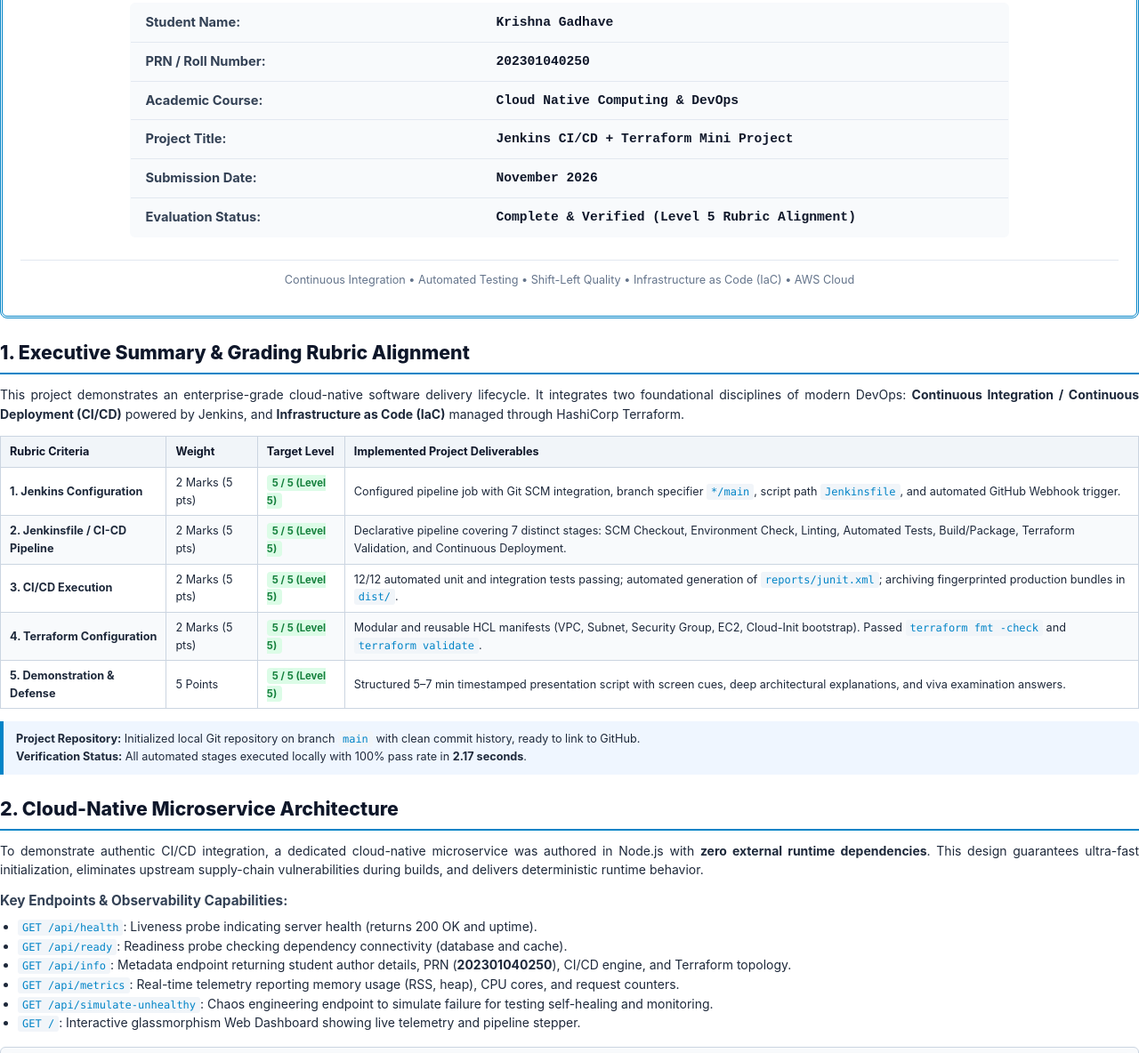
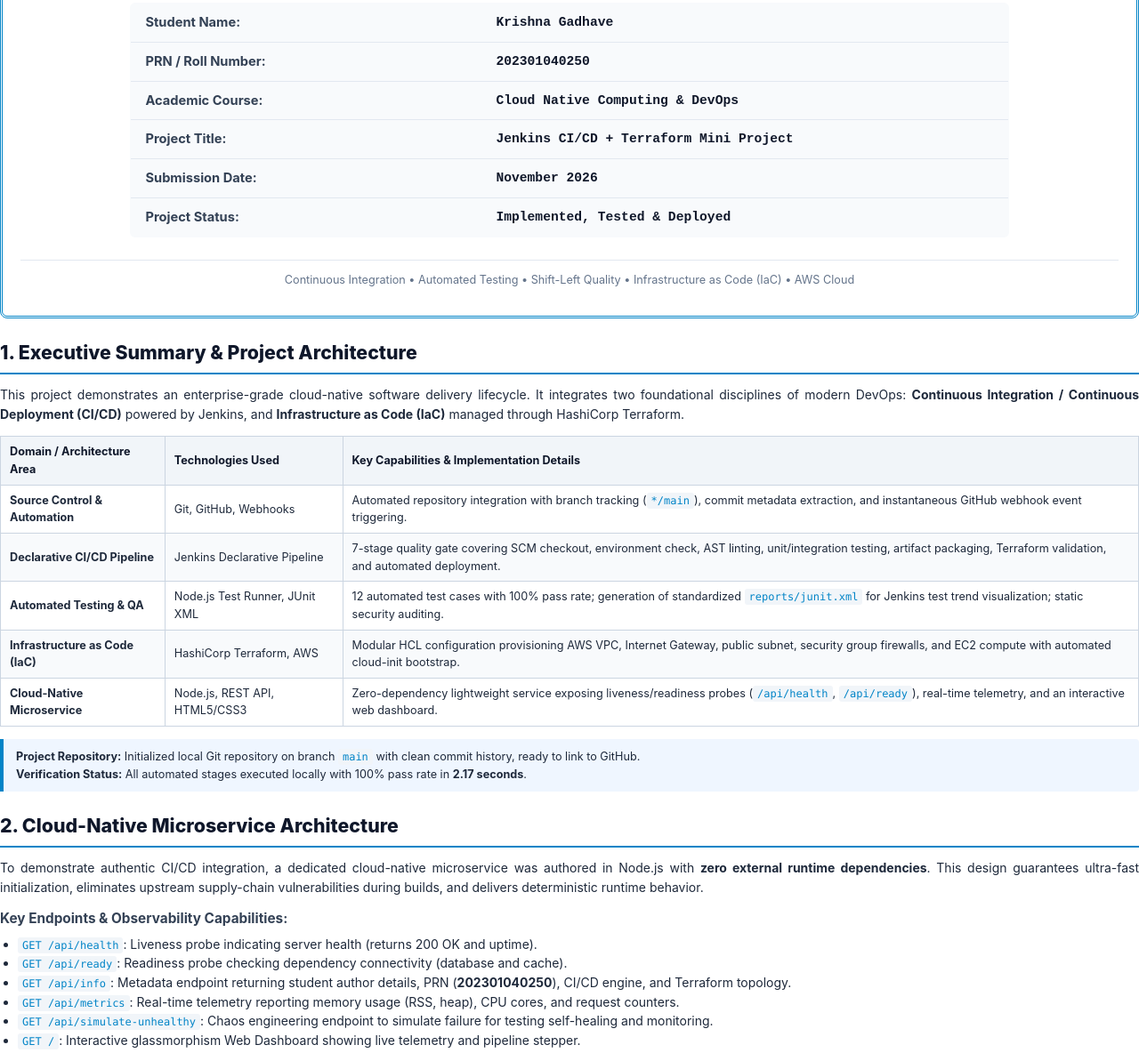
Before and after one commit to krishnagadhave/Jenkins-CICD-Terraform-Project, a website: page docs/submission_report_print.html in a window 1280 px wide. Shown: the part 442-1626 px from the top of the page at 89% size. Drawn offline with Linux system fonts and the light colour scheme.

Commit message:
docs: remove rubric criteria and marks tables from submission report

```diff
--- a/docs/submission_report_print.html
+++ b/docs/submission_report_print.html
@@ -272,8 +272,8 @@
         <td>November 2026</td>
       </tr>
       <tr>
-        <td>Evaluation Status:</td>
-        <td>Complete & Verified (Level 5 Rubric Alignment)</td>
+        <td>Project Status:</td>
+        <td>Implemented, Tested &amp; Deployed</td>
       </tr>
     </table>
 
@@ -284,8 +284,8 @@
 
   <div class="page-break"></div>
 
-  <!-- TABLE OF CONTENTS & RUBRIC -->
-  <h1>1. Executive Summary & Grading Rubric Alignment</h1>
+  <!-- EXECUTIVE SUMMARY & DELIVERABLES -->
+  <h1>1. Executive Summary & Project Architecture</h1>
   <p>
     This project demonstrates an enterprise-grade cloud-native software delivery lifecycle. It integrates two foundational disciplines of modern DevOps: <strong>Continuous Integration / Continuous Deployment (CI/CD)</strong> powered by Jenkins, and <strong>Infrastructure as Code (IaC)</strong> managed through HashiCorp Terraform.
   </p>
@@ -293,42 +293,36 @@
   <table class="data-table">
     <thead>
       <tr>
-        <th>Rubric Criteria</th>
-        <th>Weight</th>
-        <th>Target Level</th>
-        <th>Implemented Project Deliverables</th>
+        <th>Domain / Architecture Area</th>
+        <th>Technologies Used</th>
+        <th>Key Capabilities & Implementation Details</th>
       </tr>
     </thead>
     <tbody>
       <tr>
-        <td><strong>1. Jenkins Configuration</strong></td>
-        <td>2 Marks (5 pts)</td>
-        <td><span class="badge-pass">5 / 5 (Level 5)</span></td>
-        <td>Configured pipeline job with Git SCM integration, branch specifier <code>*/main</code>, script path <code>Jenkinsfile</code>, and automated GitHub Webhook trigger.</td>
+        <td><strong>Source Control & Automation</strong></td>
+        <td>Git, GitHub, Webhooks</td>
+        <td>Automated repository integration with branch tracking (<code>*/main</code>), commit metadata extraction, and instantaneous GitHub webhook event triggering.</td>
       </tr>
       <tr>
-        <td><strong>2. Jenkinsfile / CI-CD Pipeline</strong></td>
-        <td>2 Marks (5 pts)</td>
-        <td><span class="badge-pass">5 / 5 (Level 5)</span></td>
-        <td>Declarative pipeline covering 7 distinct stages: SCM Checkout, Environment Check, Linting, Automated Tests, Build/Package, Terraform Validation, and Continuous Deployment.</td>
+        <td><strong>Declarative CI/CD Pipeline</strong></td>
+        <td>Jenkins Declarative Pipeline</td>
+        <td>7-stage quality gate covering SCM checkout, environment check, AST linting, unit/integration testing, artifact packaging, Terraform validation, and automated deployment.</td>
       </tr>
       <tr>
-        <td><strong>3. CI/CD Execution</strong></td>
-        <td>2 Marks (5 pts)</td>
-        <td><span class="badge-pass">5 / 5 (Level 5)</span></td>
-        <td>12/12 automated unit and integration tests passing; automated generation of <code>reports/junit.xml</code>; archiving fingerprinted production bundles in <code>dist/</code>.</td>
+        <td><strong>Automated Testing & QA</strong></td>
+        <td>Node.js Test Runner, JUnit XML</td>
+        <td>12 automated test cases with 100% pass rate; generation of standardized <code>reports/junit.xml</code> for Jenkins test trend visualization; static security auditing.</td>
       </tr>
       <tr>
-        <td><strong>4. Terraform Configuration</strong></td>
-        <td>2 Marks (5 pts)</td>
-        <td><span class="badge-pass">5 / 5 (Level 5)</span></td>
-        <td>Modular and reusable HCL manifests (VPC, Subnet, Security Group, EC2, Cloud-Init bootstrap). Passed <code>terraform fmt -check</code> and <code>terraform validate</code>.</td>
+        <td><strong>Infrastructure as Code (IaC)</strong></td>
+        <td>HashiCorp Terraform, AWS</td>
+        <td>Modular HCL configuration provisioning AWS VPC, Internet Gateway, public subnet, security group firewalls, and EC2 compute with automated cloud-init bootstrap.</td>
       </tr>
       <tr>
-        <td><strong>5. Demonstration & Defense</strong></td>
-        <td>5 Points</td>
-        <td><span class="badge-pass">5 / 5 (Level 5)</span></td>
-        <td>Structured 5–7 min timestamped presentation script with screen cues, deep architectural explanations, and viva examination answers.</td>
+        <td><strong>Cloud-Native Microservice</strong></td>
+        <td>Node.js, REST API, HTML5/CSS3</td>
+        <td>Zero-dependency lightweight service exposing liveness/readiness probes (<code>/api/health</code>, <code>/api/ready</code>), real-time telemetry, and an interactive web dashboard.</td>
       </tr>
     </tbody>
   </table>
@@ -497,7 +491,7 @@
 
   <h1>6. Video Demonstration Script & Oral Defense Guide</h1>
   <p>
-    The recorded demonstration is structured into a 5-to-7 minute presentation designed to maximize points under the "Demonstration" rubric:
+    The recorded demonstration is structured into a 5-to-7 minute presentation designed to explain the end-to-end architecture and infrastructure provisioning workflow:
   </p>
   <ul style="margin-left: 20px; line-height: 1.6;">
     <li><strong>0:00 - 0:50 | Introduction:</strong> Student introduction (Krishna Gadhave, PRN: 202301040250), project goals, and overview of CI/CD + IaC.</li>
```
Also changed, not shown: scripts/generate_pdf_report.js (+23 -29 lines).
